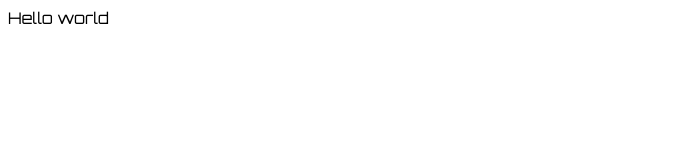
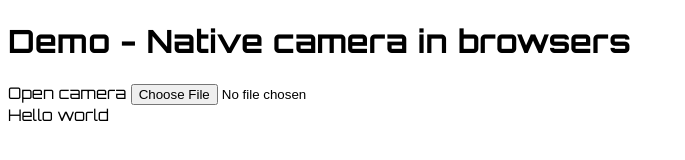
Before and after one commit to scottlininger/pixeldiet, a plain HTML site: page www/index.html in a window 1280 px wide. Shown: the whole page, without its empty margins (0-685 px from the left). Drawn offline with Linux system fonts and the light colour scheme; a web font is replaced by a local one.

Commit message:
Initial example

```diff
--- a/www/index.html
+++ b/www/index.html
@@ -2,6 +2,8 @@
 <html lang="en">
   <head>
     <meta charset="utf-8">
+        <meta http-equiv="X-UA-Compatible" content="IE=edge" />
+
     <meta name="viewport" content="width=device-height, initial-scale=1">
     <title>PixelDiet</title>
 
@@ -13,12 +15,32 @@
   </head>
   <body>
 
+    <h1>Demo - Native camera in browsers</h1>
 
+    <!-- The `label` is attached to the hidden file input -->
+    <label for="cameraFileInput">
+      <span class="btn">Open camera</span>
 
-    <!-- Font preloads. -->
-    <div style="position: absolute; opacity: 0">
-      <span style="font-family: Goldplay;">.</span>
-      <i class="far fa-plus" aria-hidden="true"></i>
-    </div>
+      <!-- The hidden file `input` for opening the native camera -->
+      <input
+        id="cameraFileInput"
+        type="file"
+        accept="image/*"
+        capture="environment"
+      />
+    </label>
+
+    <!-- displays the picture uploaded from the native camera -->
+    <img id="pictureFromCamera" />
   </body>
 </html>
+
+<script>
+document
+  .getElementById("cameraFileInput")
+  .addEventListener("change", function () {
+    document
+      .getElementById("pictureFromCamera")
+      .setAttribute("src", window.URL.createObjectURL(this.files[0]));
+  });
+</script>
--- a/www/mjs/PixelDiet.mjs
+++ b/www/mjs/PixelDiet.mjs
@@ -20,7 +20,8 @@ export default class PixelDiet extends Site {
     this.panel.className = 'pd-panel';
     this.panel.innerHTML = 'Hello world';
     document.body.append(this.panel);
-    alert(1);
+
+
 
   }
 
```
